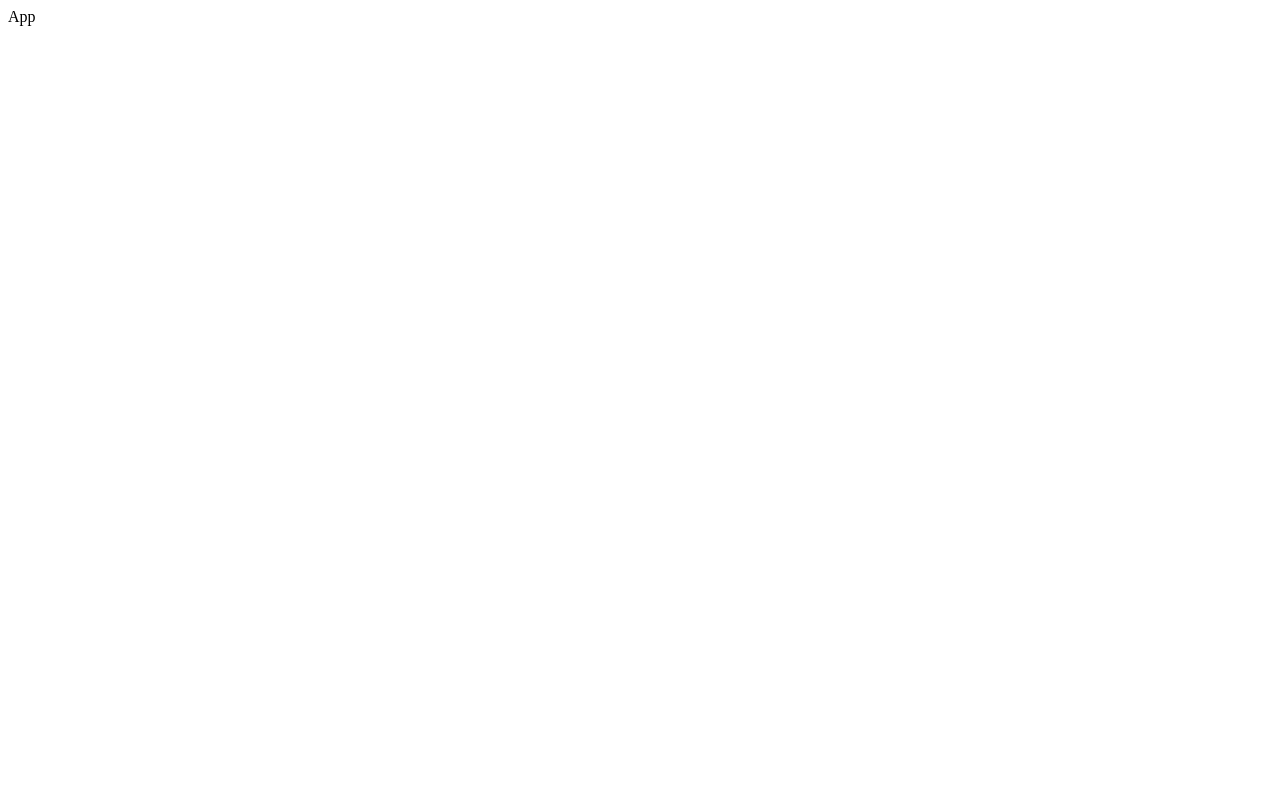
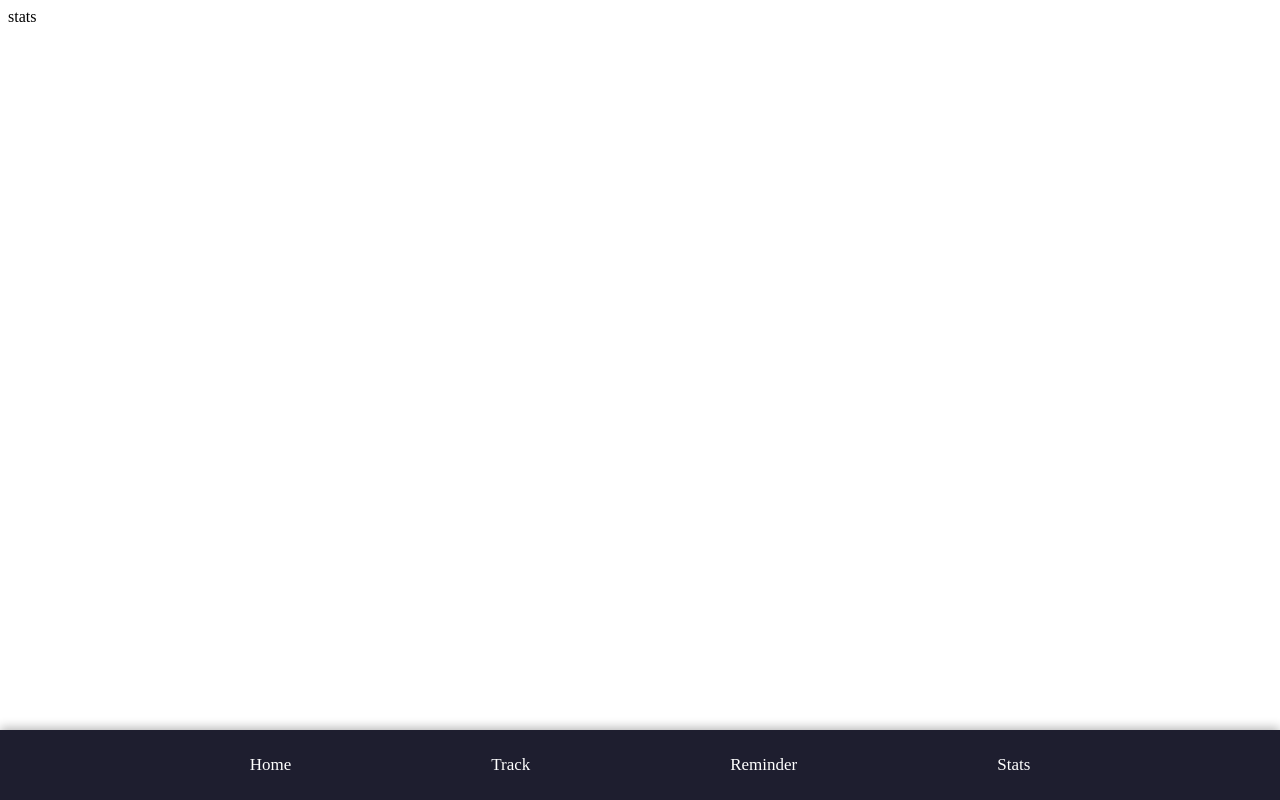
Before and after one commit to bhavay009/hydration-Tracker-project-, a React (Vite) app in the folder hydration-tracker/: page /stats in a window 1280 px wide. Built offline with nearby package versions, Linux system fonts and the light colour scheme.

Commit message:
Added footer links and routing

```diff
--- a/hydration-tracker/src/App.jsx
+++ b/hydration-tracker/src/App.jsx
@@ -1,9 +1,26 @@
 import React from 'react'
+import './App.css'
+import { BrowserRouter as Router, Routes, Route } from 'react-router-dom';
+import Home from './pages/home';
+import Track from './pages/Track';
+import Reminder from './pages/Reminder';
+import Stats from './pages/stats';
+import Footer from './components/Footer/Footer';
 
 const App = () => {
   return (
-    <div>App</div>
+    <Router>
+      <div>
+        <Routes>
+          <Route path="/" element={<Home />} />
+          <Route path="/track" element={<Track />} />
+          <Route path="/reminder" element={<Reminder />} />
+          <Route path="/stats" element={<Stats />} />
+        </Routes>
+        <Footer />
+      </div>
+    </Router>
   )
 }
 
-export default App
+export default App;
--- /dev/null
+++ b/hydration-tracker/src/components/Footer/Footer.css
@@ -0,0 +1,40 @@
+.footer {
+    width: 100%;
+    background-color: #1e1e2f;
+    color: white;
+    padding: 25px 0;
+    display: flex;
+    justify-content: center;
+    align-items: center;
+    position: fixed;
+    bottom: 0;
+    left: 0%;
+
+    z-index: 1000;
+    box-shadow: 0 -2px 10px rgba(0, 0, 0, 0.3);
+}
+
+.footer ul {
+    list-style: none;
+    display: flex;
+    justify-content: space-around;
+    align-items: center;
+    gap: 200px;
+    padding: 0;
+    margin: 0;
+
+}
+
+.footer ul li {
+    display: flex;
+    flex-direction: column;
+    align-items: center;
+    font-size: 17px;
+    cursor: pointer;
+    transition: color 0.3s ease;
+}
+
+.footer ul li:hover {
+    color: #00ffff;
+    font-size: larger;
+}
--- /dev/null
+++ b/hydration-tracker/src/components/Footer/Footer.jsx
@@ -0,0 +1,20 @@
+import React from 'react'
+import './Footer.css';
+import { useNavigate } from 'react-router-dom';
+
+const Footer = () => {
+    const navigate = useNavigate();
+
+    return (
+        <div className="footer">
+            <ul>
+                <li onClick={() => navigate("/")}>Home</li>
+                <li onClick={() => navigate("/track")}>Track</li>
+                <li onClick={() => navigate("/reminder")}>Reminder</li>
+                <li onClick={() => navigate("/stats")}>Stats</li>
+            </ul>
+        </div>
+    )
+}
+
+export default Footer;
--- a/hydration-tracker/src/pages/Home.jsx
+++ b/hydration-tracker/src/pages/Home.jsx
@@ -0,0 +1,9 @@
+import React from 'react'
+
+const Home = () => {
+  return (
+    <div>H</div>
+  )
+}
+
+export default Home
--- a/hydration-tracker/src/pages/Reminder.jsx
+++ b/hydration-tracker/src/pages/Reminder.jsx
@@ -0,0 +1,9 @@
+import React from 'react'
+
+function Reminder() {
+  return (
+    <div>Reminder</div>
+  )
+}
+
+export default Reminder
--- a/hydration-tracker/src/pages/Track.jsx
+++ b/hydration-tracker/src/pages/Track.jsx
@@ -0,0 +1,9 @@
+import React from 'react'
+
+function Track() {
+  return (
+    <div>Track</div>
+  )
+}
+
+export default Track
--- a/hydration-tracker/src/pages/stats.jsx
+++ b/hydration-tracker/src/pages/stats.jsx
@@ -0,0 +1,9 @@
+import React from 'react'
+
+function Stats() {
+  return (
+    <div>stats</div>
+  )
+}
+
+export default Stats
--- /dev/null
+++ b/package.json
@@ -0,0 +1,5 @@
+{
+  "dependencies": {
+    "react-router-dom": "^7.6.3"
+  }
+}
```
Also changed, not shown: 1 other file (tests, documents, lock files or other folders).
